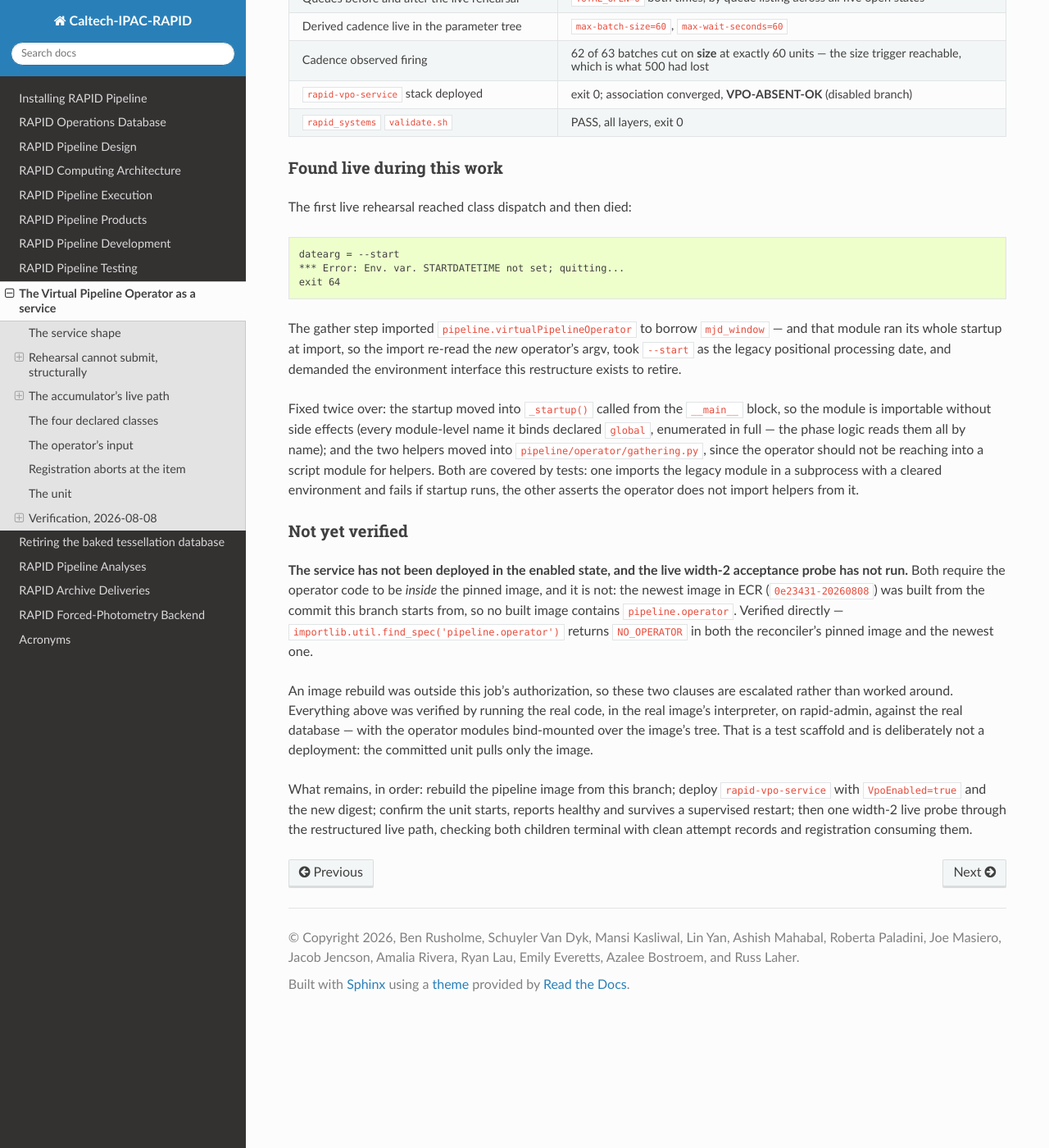
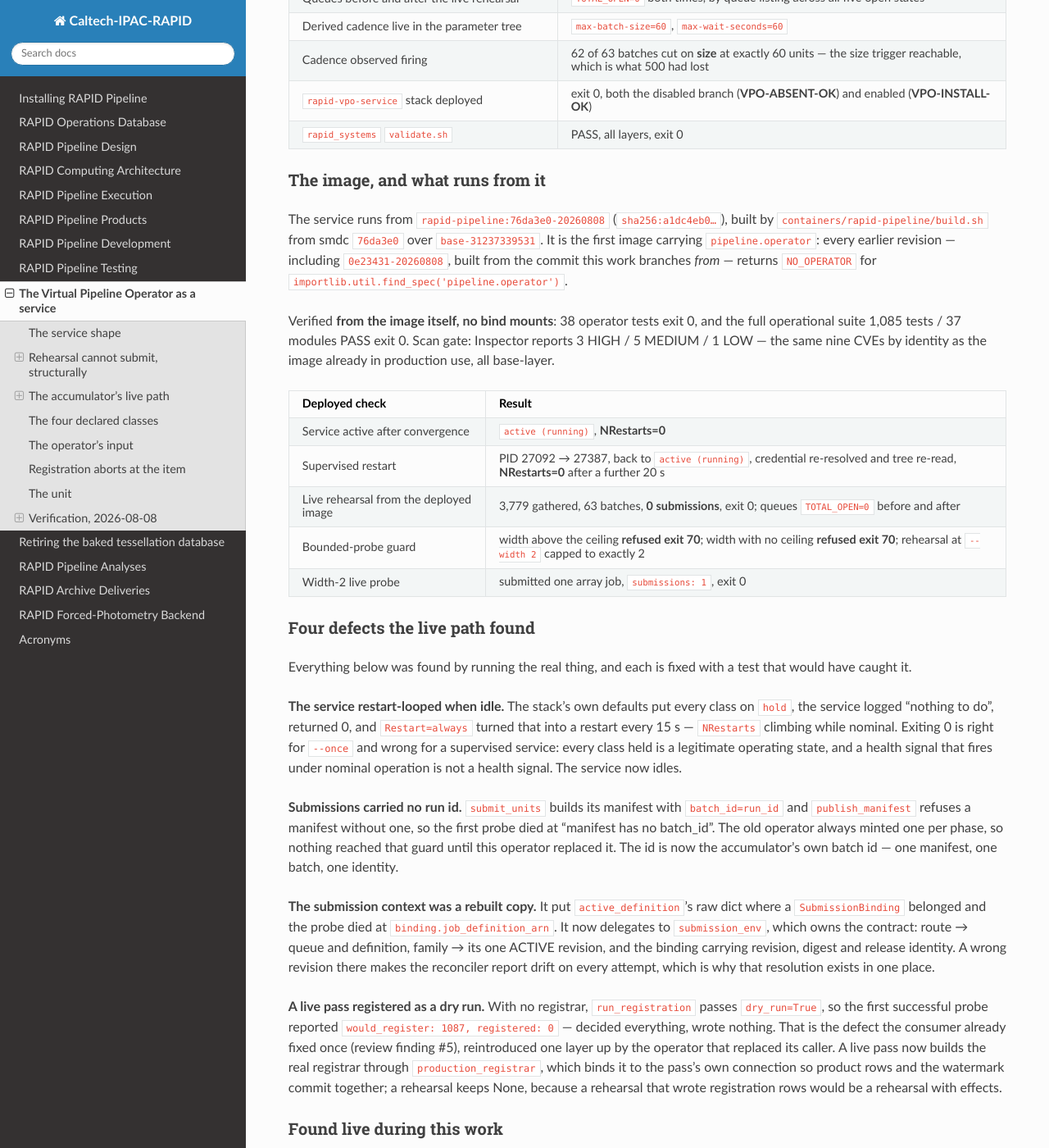
Before and after one commit to Caltech-IPAC/rapid, a Sphinx documentation site: the page built from docs/source/dev/vpo_service.rst, in a window 1280 px wide and 1400 px high, scrolled down 5525 px. Shown: the whole window at 82% size. Built offline with Sphinx 7.4.7 and the Read the Docs theme 3.1.0, drawn with Linux system fonts in a browser that asks for light colours; some of the changed text lies outside the part shown.

Commit message:
docs: the deployed record — image, service health, and four live defects
The operator's page updated from "not yet verified" to what the deployed
service actually did.

Adds the image section (76da3e0-20260808, first image carrying
pipeline.operator, verified from the image itself with no bind mounts,
scan gate identical to the production baseline), the deployed-check table
(active with NRestarts=0, clean supervised restart, live rehearsal with
zero submissions, the bounded-probe guard's three refusals, the width-2
submission), and a section on the four defects the live path found.

Those four are worth stating plainly because each was invisible to unit
tests and to the bind-mounted scaffold: the idle restart loop, the
missing run id, the rebuilt submission context, and the live pass that
registered as a dry run. Two of the four came from rebuilding a contract
that already had an owner, which is why the page now says so where a
reader will meet it.

Replaces the old "Not yet verified" section with what the operator does
not yet own -- the phase bodies, and the four contracts it deliberately
borrows until they convert -- and records why the probe's children ran
the job definition's payload rather than the operator's image.

check_rst_structure.py: TOTAL_PROBLEMS=0.

```diff
--- a/docs/source/dev/vpo_service.rst
+++ b/docs/source/dev/vpo_service.rst
@@ -365,9 +365,86 @@ Verification, 2026-08-08
      - 62 of 63 batches cut on **size** at exactly 60 units — the size
        trigger reachable, which is what 500 had lost
    * - ``rapid-vpo-service`` stack deployed
-     - exit 0; association converged, **VPO-ABSENT-OK** (disabled branch)
+     - exit 0, both the disabled branch (**VPO-ABSENT-OK**) and enabled
+       (**VPO-INSTALL-OK**)
    * - ``rapid_systems`` ``validate.sh``
      - PASS, all layers, exit 0
+
+The image, and what runs from it
+================================
+
+The service runs from ``rapid-pipeline:76da3e0-20260808``
+(``sha256:a1dc4eb0…``), built by ``containers/rapid-pipeline/build.sh``
+from smdc ``76da3e0`` over ``base-31237339531``. It is the first image
+carrying ``pipeline.operator``: every earlier revision — including
+``0e23431-20260808``, built from the commit this work branches *from* —
+returns ``NO_OPERATOR`` for
+``importlib.util.find_spec('pipeline.operator')``.
+
+Verified **from the image itself, no bind mounts**: 38 operator tests
+exit 0, and the full operational suite 1,085 tests / 37 modules PASS exit
+0. Scan gate: Inspector reports 3 HIGH / 5 MEDIUM / 1 LOW — the same nine
+CVEs by identity as the image already in production use, all base-layer.
+
+.. list-table::
+   :header-rows: 1
+
+   * - Deployed check
+     - Result
+   * - Service active after convergence
+     - ``active (running)``, **NRestarts=0**
+   * - Supervised restart
+     - PID 27092 → 27387, back to ``active (running)``, credential
+       re-resolved and tree re-read, **NRestarts=0** after a further 20 s
+   * - Live rehearsal from the deployed image
+     - 3,779 gathered, 63 batches, **0 submissions**, exit 0; queues
+       ``TOTAL_OPEN=0`` before and after
+   * - Bounded-probe guard
+     - width above the ceiling **refused exit 70**; width with no ceiling
+       **refused exit 70**; rehearsal at ``--width 2`` capped to exactly 2
+   * - Width-2 live probe
+     - submitted one array job, ``submissions: 1``, exit 0
+
+Four defects the live path found
+================================
+
+Everything below was found by running the real thing, and each is fixed
+with a test that would have caught it.
+
+**The service restart-looped when idle.** The stack's own defaults put
+every class on ``hold``, the service logged "nothing to do", returned 0,
+and ``Restart=always`` turned that into a restart every 15 s —
+``NRestarts`` climbing while nominal. Exiting 0 is right for ``--once``
+and wrong for a supervised service: every class held is a legitimate
+operating state, and a health signal that fires under nominal operation
+is not a health signal. The service now idles.
+
+**Submissions carried no run id.** ``submit_units`` builds its manifest
+with ``batch_id=run_id`` and ``publish_manifest`` refuses a manifest
+without one, so the first probe died at "manifest has no batch_id".
+The old operator always minted one per phase, so nothing reached that
+guard until this operator replaced it. The id is now the accumulator's
+own batch id — one manifest, one batch, one identity.
+
+**The submission context was a rebuilt copy.** It put
+``active_definition``'s raw dict where a ``SubmissionBinding`` belonged
+and the probe died at ``binding.job_definition_arn``. It now delegates to
+``submission_env``, which owns the contract: route → queue and
+definition, family → its one ACTIVE revision, and the binding carrying
+revision, digest and release identity. A wrong revision there makes the
+reconciler report drift on every attempt, which is why that resolution
+exists in one place.
+
+**A live pass registered as a dry run.** With no registrar,
+``run_registration`` passes ``dry_run=True``, so the first successful
+probe reported ``would_register: 1087, registered: 0`` — decided
+everything, wrote nothing. That is the defect the consumer already fixed
+once (review finding #5), reintroduced one layer up by the operator that
+replaced its caller. A live pass now builds the real registrar through
+``production_registrar``, which binds it to the pass's own connection so
+product rows and the watermark commit together; a rehearsal keeps None,
+because a rehearsal that wrote registration rows would be a rehearsal
+with effects.
 
 Found live during this work
 ===========================
@@ -396,27 +473,23 @@ imports the legacy module in a subprocess with a cleared environment and
 fails if startup runs, the other asserts the operator does not import
 helpers from it.
 
-Not yet verified
-================
+What the operator does not yet own
+==================================
 
-**The service has not been deployed in the enabled state, and the live
-width-2 acceptance probe has not run.** Both require the operator code to
-be *inside* the pinned image, and it is not: the newest image in ECR
-(``0e23431-20260808``) was built from the commit this branch starts from,
-so no built image contains ``pipeline.operator``. Verified directly —
-``importlib.util.find_spec('pipeline.operator')`` returns ``NO_OPERATOR``
-in both the reconciler's pinned image and the newest one.
+``pipeline/virtualPipelineOperator.py`` still holds the three phase
+bodies. This work delivered the service shape, the declared classes, the
+input, the rehearsal seam, the cadence and the registration granularity;
+converting the phase logic itself is separate work, and until it lands
+the operator borrows four things from that module — ``submission_env``,
+``production_registrar``, ``active_definition`` and
+``reference_window_override_for_run`` — deliberately, because each owns a
+contract that must have exactly one implementation. Two of this
+restructure's four live defects came from rebuilding such a contract
+instead of borrowing it.
 
-An image rebuild was outside this job's authorization, so these two
-clauses are escalated rather than worked around. Everything above was
-verified by running the real code, in the real image's interpreter, on
-rapid-admin, against the real database — with the operator modules
-bind-mounted over the image's tree. That is a test scaffold and is
-deliberately not a deployment: the committed unit pulls only the image.
-
-What remains, in order: rebuild the pipeline image from this branch;
-deploy ``rapid-vpo-service`` with ``VpoEnabled=true`` and the new digest;
-confirm the unit starts, reports healthy and survives a supervised
-restart; then one width-2 live probe through the restructured live path,
-checking both children terminal with clean attempt records and
-registration consuming them.
+The payload the probe's children ran is the job definition's pinned
+image, not the operator's. That is correct and unchanged: this
+restructure changes the *submitter*, and moving the payload pin would
+bump the Batch job-definition revision — deliberately left for the owner
+by the environment-policy job, whose ``RAPID_JOB_DEFINITION_REV`` finding
+this inherits.
```
